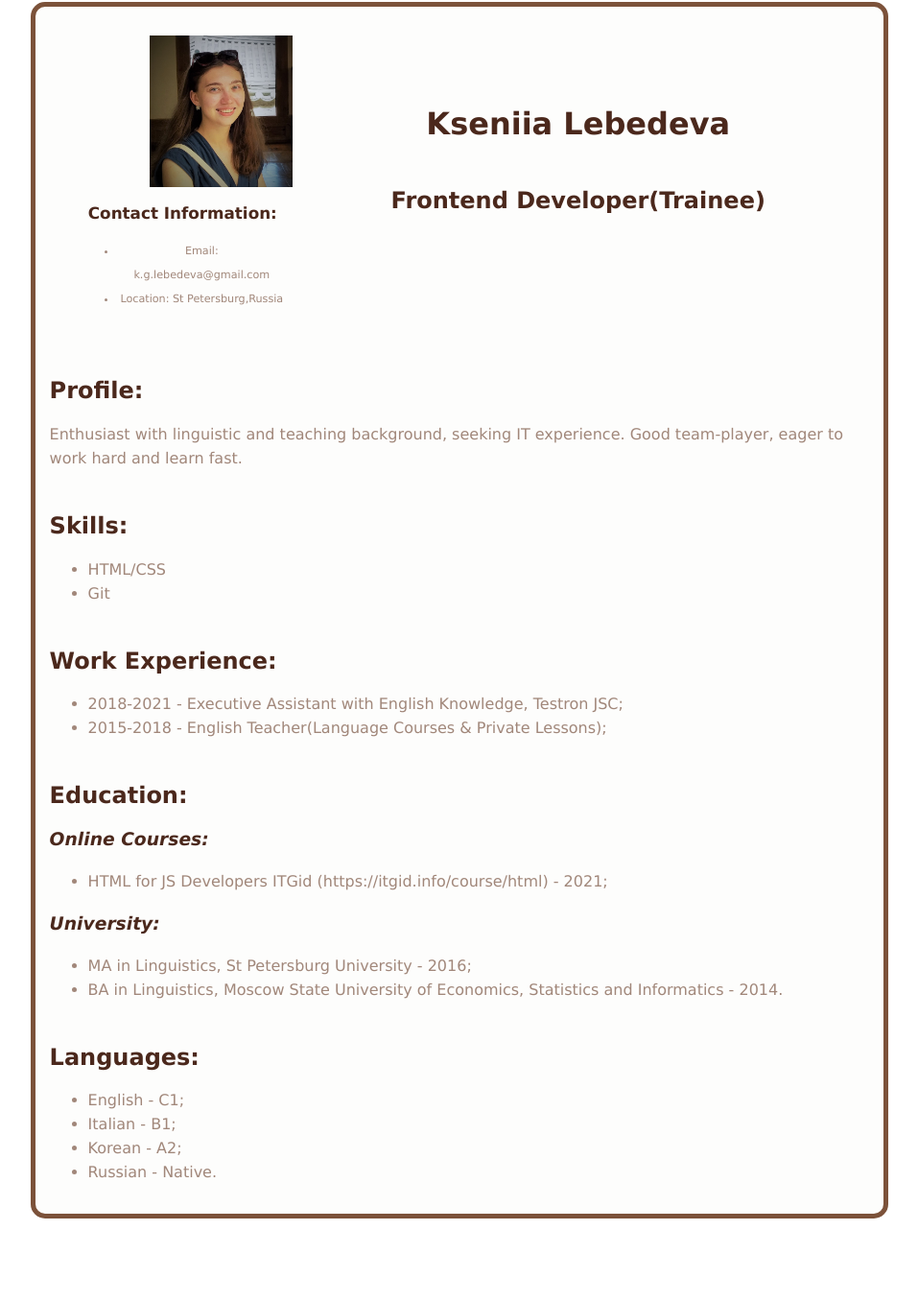
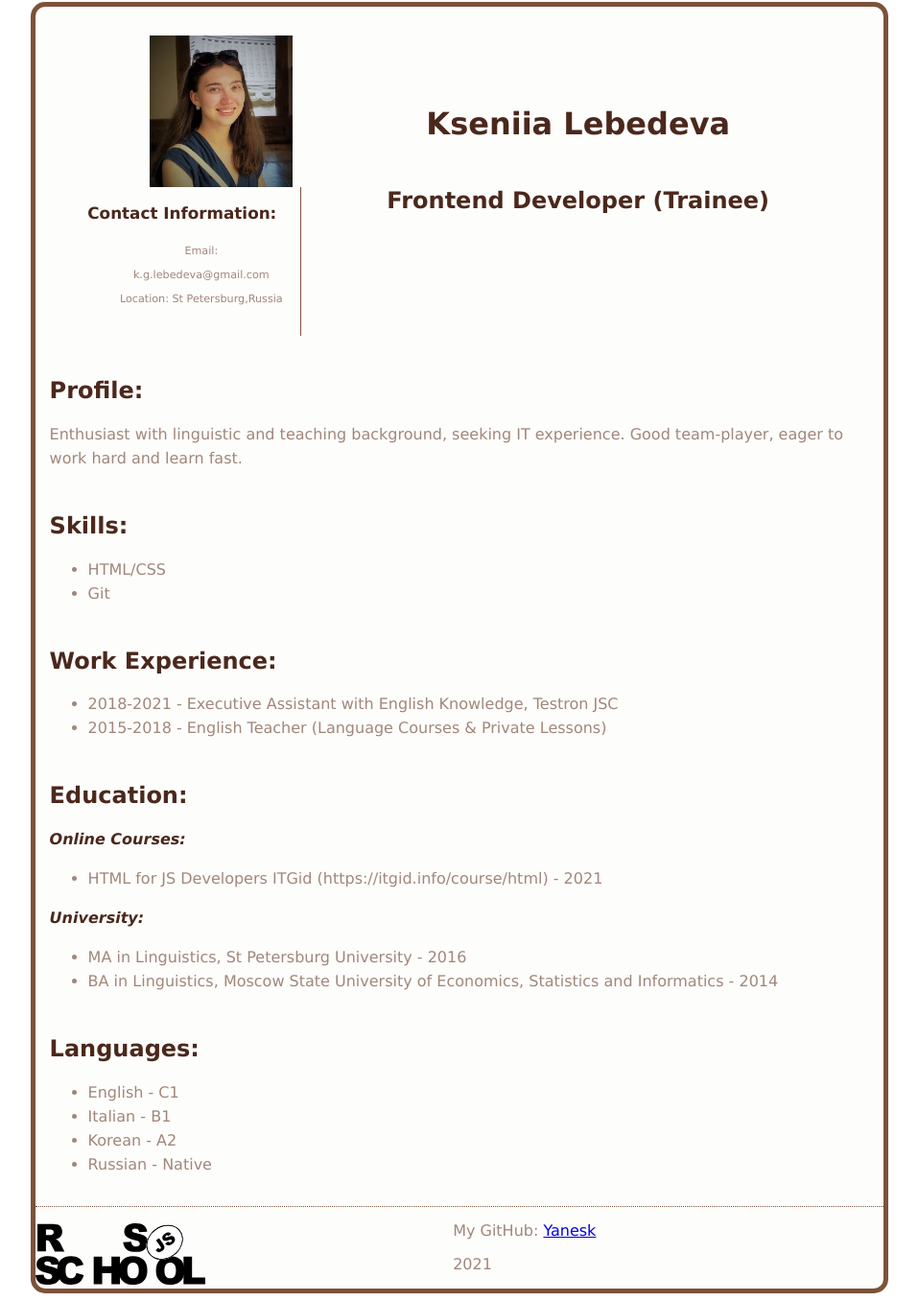
Before and after one commit to Yanesk/rsschool-cv, a plain HTML site: page index.html in a window 1280 px wide. Shown: the part 6-1362 px from the top of the page at 96% size, without its empty margins (161-1118 px from the left). Before the commit the page ends 1284 px from the top, so only its background shows below. Drawn offline with Linux system fonts and the light colour scheme.

Commit message:
feat: add footer

```diff
--- a/index.html
+++ b/index.html
@@ -13,12 +13,12 @@
     <article>
       <header>
         <h1>Kseniia Lebedeva</h1>
-        <h2>Frontend Developer(Trainee)</h2>
-        <img src="./images/cv4.jpg" alt="Kseniia Lebedeva" />
+        <h2>Frontend Developer (Trainee)</h2>
+        <img src="./images/cv4.jpg" alt="Kseniia Lebedeva" class="photo">
 
         <section class="contact-info">
           <h2 class="section-heading">Contact Information:</h2>
-          <ul>
+          <ul class="contact">
             <li>Email: k.g.lebedeva@gmail.com</li>
             <li>Location: St Petersburg,Russia</li>
           </ul>
@@ -45,10 +45,10 @@
         <h2 class="section-heading">Work Experience:</h2>
         <ul>
           <li>
-            2018-2021 - Executive Assistant with English Knowledge, Testron JSC;
+            2018-2021 - Executive Assistant with English Knowledge, Testron JSC
           </li>
           <li>
-            2015-2018 - English Teacher(Language Courses & Private Lessons);
+            2015-2018 - English Teacher (Language Courses & Private Lessons)
           </li>
         </ul>
       </section>
@@ -59,15 +59,15 @@
         <ul>
           <li>
             HTML for JS Developers ITGid (https://itgid.info/course/html) -
-            2021;
+            2021
           </li>
         </ul>
         <h3>University:</h3>
         <ul>
-          <li>MA in Linguistics, St Petersburg University - 2016;</li>
+          <li>MA in Linguistics, St Petersburg University - 2016</li>
           <li>
             BA in Linguistics, Moscow State University of Economics, Statistics
-            and Informatics - 2014.
+            and Informatics - 2014
           </li>
         </ul>
       </section>
@@ -75,14 +75,20 @@
       <section class="languages">
         <h2 class="section heading">Languages:</h2>
         <ul>
-          <li>English - C1;</li>
-          <li>Italian - B1;</li>
-          <li>Korean - A2;</li>
-          <li>Russian - Native.</li>
+          <li>English - C1</li>
+          <li>Italian - B1</li>
+          <li>Korean - A2</li>
+          <li>Russian - Native</li>
         </ul>
       </section>
 
-      <footer></footer>
+      <footer>
+        <div class="github">My GitHub: <a href="https://github.com/Yanesk">Yanesk</a>
+          <p>2021</p>
+        </div>
+        <a href="https://rs.school/js/"><img src="./images/rs_school_js.svg" alt="logo" class="logo"></a>
+      </footer>
+
     </article>
   </div>
   </body>
--- a/style/style.css
+++ b/style/style.css
@@ -20,7 +20,7 @@ header {
    padding: 30px;
 }
 
-img {
+.photo {
     position: relative;
     left: 40px;
     grid-area: img;
@@ -44,6 +44,7 @@ h2 {
     grid-area: contact;
     font-size: 70%;
     justify-self: end;
+    border-right: 1px solid #7c523a;
 }
 
 section {
@@ -59,4 +60,23 @@ h3 {
 
 h3 {
     font-style: italic;
+    font-size: 1em;
 }
+
+.contact {
+    list-style-type: none;
+}
+
+footer {
+    border-top: 1px dotted #7c523a;
+    padding-top: 15px;
+}
+
+.logo {
+    width: 20%;
+}
+
+.github {
+    float: right;
+    margin-right: 300px;
+}
```
Also changed, not shown: images/rs_school_js.svg (added).
